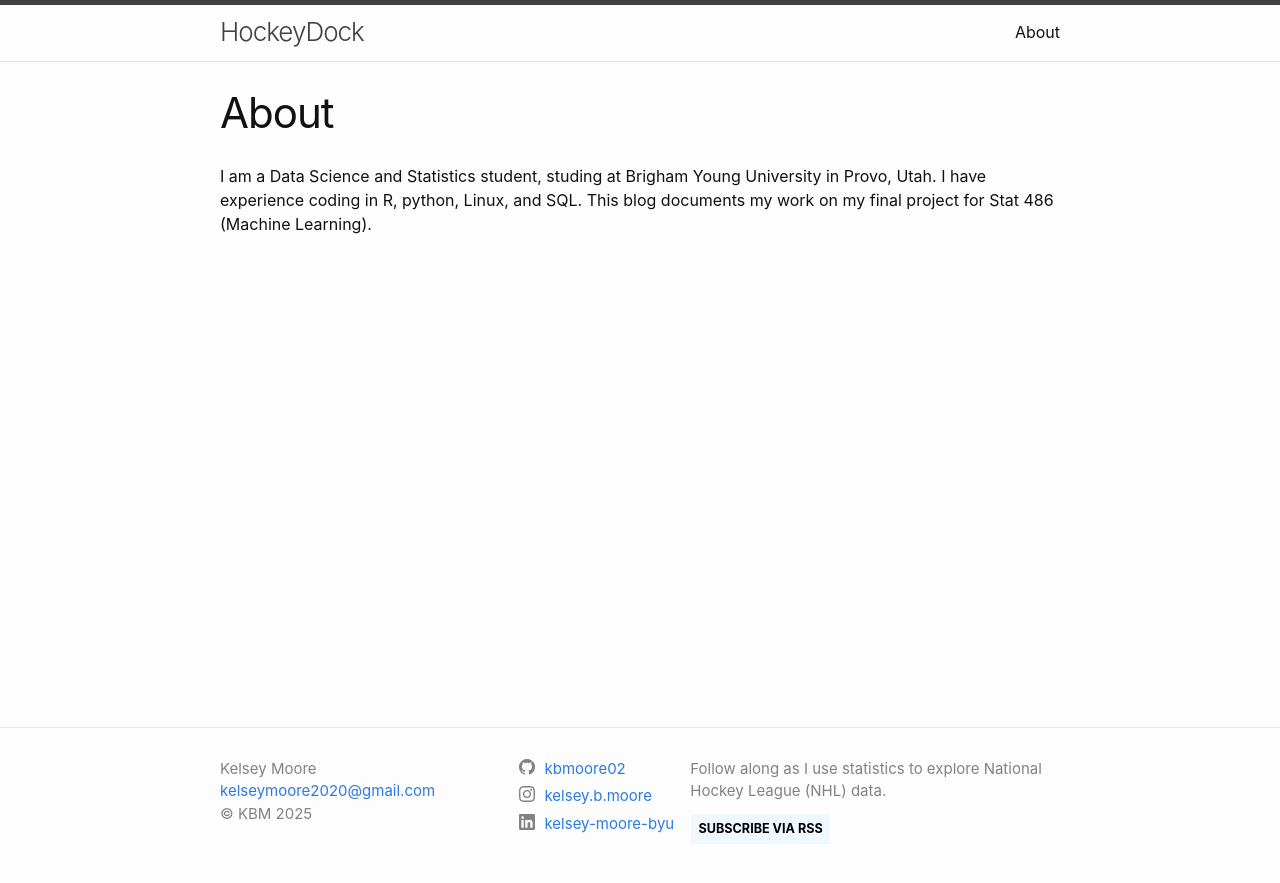
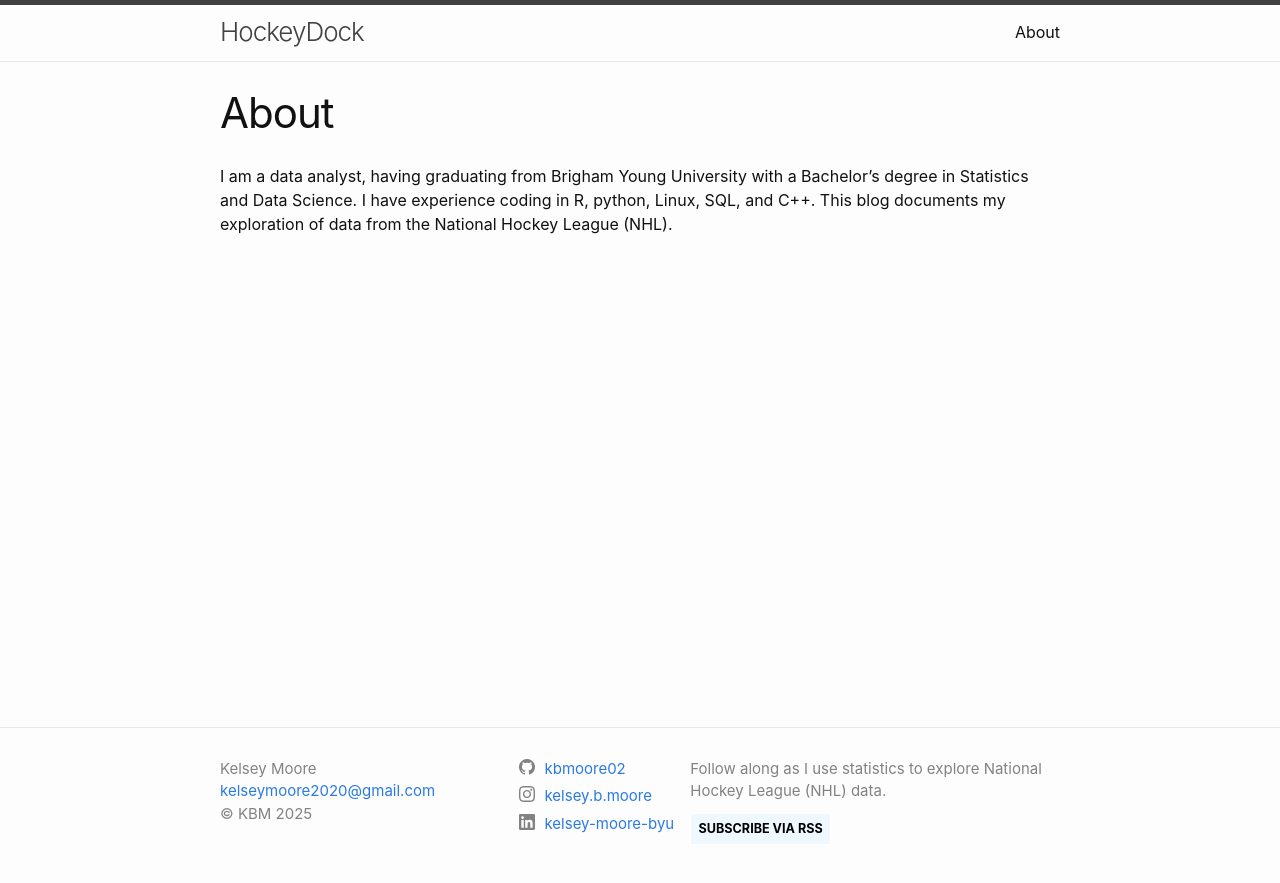
Before and after one commit to kbmoore02/NHL-Data-Analysis, a Jekyll site: the page built from about.markdown, in a window 1280 px wide. Shown: the top 883 px of the page. Built offline with Jekyll 4.4.1, drawn with Linux system fonts in a browser that asks for light colours.

Commit message:
Update about.markdown

```diff
--- a/about.markdown
+++ b/about.markdown
@@ -4,4 +4,4 @@ title: About
 permalink: /about/
 ---
 
-I am a Data Science and Statistics student, studing at Brigham Young University in Provo, Utah. I have experience coding in R, python, Linux, and SQL. This blog documents my work on my final project for Stat 486 (Machine Learning).
+I am a data analyst, having graduating from Brigham Young University with a Bachelor's degree in Statistics and Data Science. I have experience coding in R, python, Linux, SQL, and C++. This blog documents my exploration of data from the National Hockey League (NHL).
```
